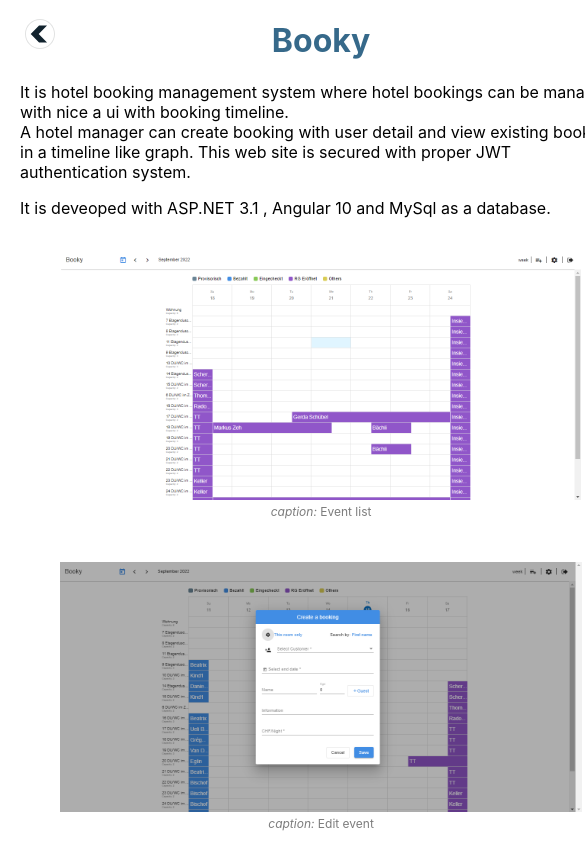
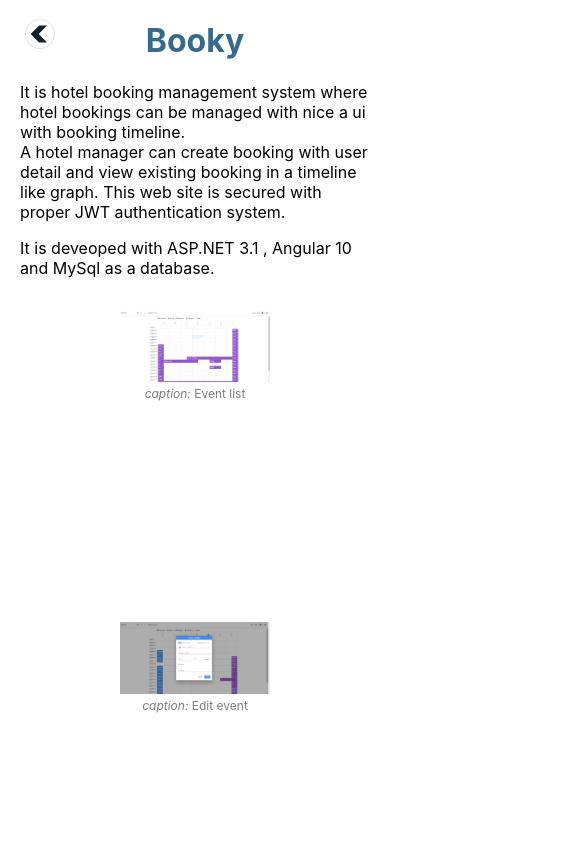
Before and after one commit to EkhlasMridha/portfolio, a React (Create React App) app: page /booky in a window 390 px wide. Shown: the top 844 px of the page, 585 px wide, since content can reach past the window. Built offline with nearby package versions, Linux system fonts and the light colour scheme.

Commit message:
work detail responsive

```diff
--- a/src/Layout/Footer.scss
+++ b/src/Layout/Footer.scss
@@ -24,3 +24,17 @@
     }
   }
 }
+
+@media screen and (max-width: 450px) {
+  .app-footer {
+    .footer-content-container {
+      .app-footer-content {
+        .footer-avatar {
+          .avatar-icon {
+            height: 30px;
+          }
+        }
+      }
+    }
+  }
+}
--- a/src/Layout/Footer.tsx
+++ b/src/Layout/Footer.tsx
@@ -17,7 +17,7 @@ export const Footer = (props: any) => {
           className="content-container padding-side-20 primary-textcolor justify-center app-footer-content flx flx-col"
         >
           <div className="footer-avatar flx justify-center">
-            <AvatarIcon height={40} />
+            <AvatarIcon height={40} className="avatar-icon" />
           </div>
 
           <div
--- a/src/pages/WorkDetails/DetailLayout.scss
+++ b/src/pages/WorkDetails/DetailLayout.scss
@@ -7,6 +7,43 @@
   padding: 0px 20px;
   h1 {
     color: lighten(theme.$primary-color, 25%);
+    font-size: 2em;
+  }
+}
+
+@media screen and (max-width: 650px) {
+  .detail-container {
+    figure {
+      width: 300px;
+      img {
+        width: 300px;
+        height: unset;
+      }
+    }
+  }
+}
+
+@media screen and (max-width: 500px) {
+  .detail-container {
+    figure {
+      width: 250px;
+      img {
+        width: 250px;
+        height: unset;
+      }
+    }
+  }
+}
+
+@media screen and (max-width: 400px) {
+  .detail-container {
+    figure {
+      width: 150px;
+      img {
+        width: 150px;
+        height: unset;
+      }
+    }
   }
 }
 
```
